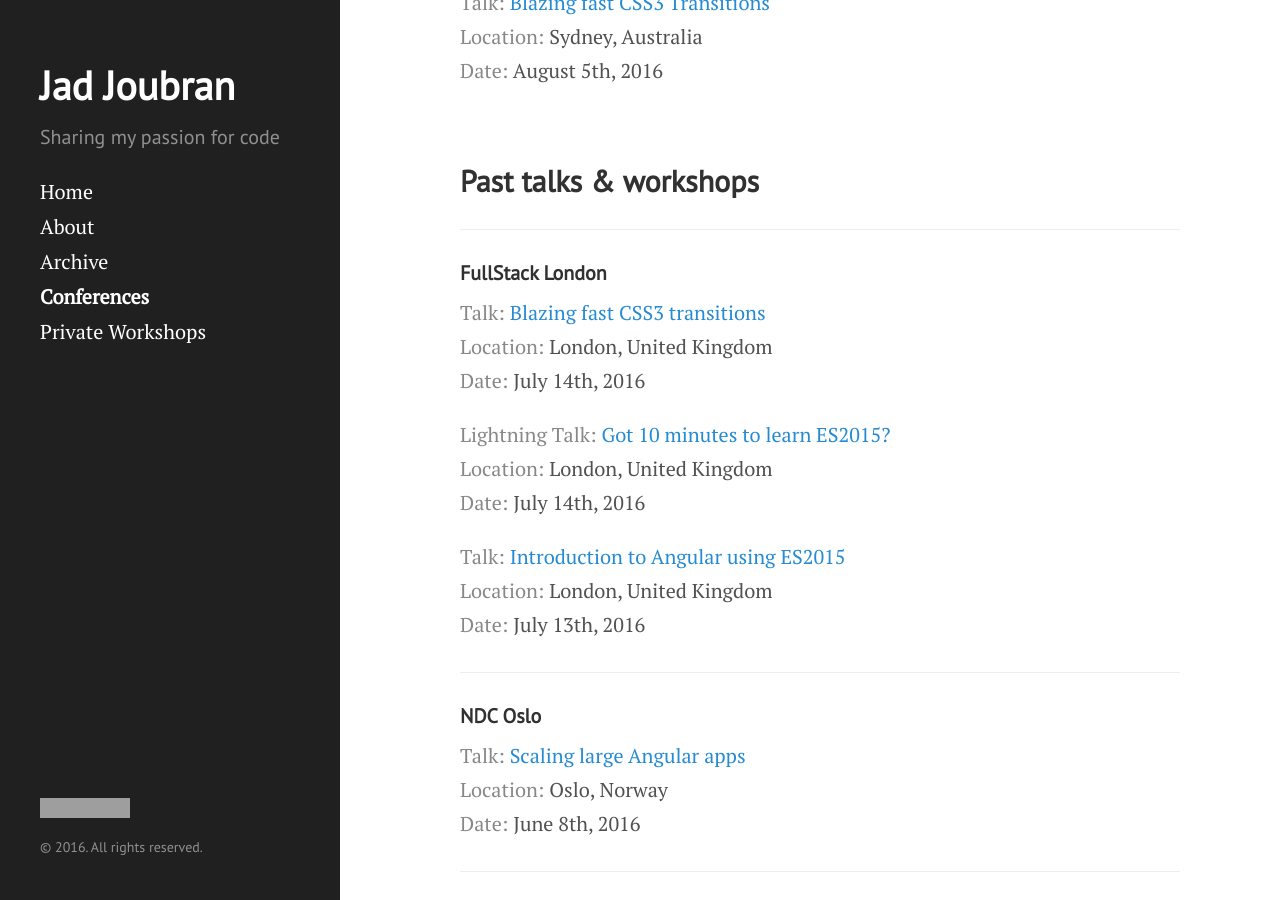
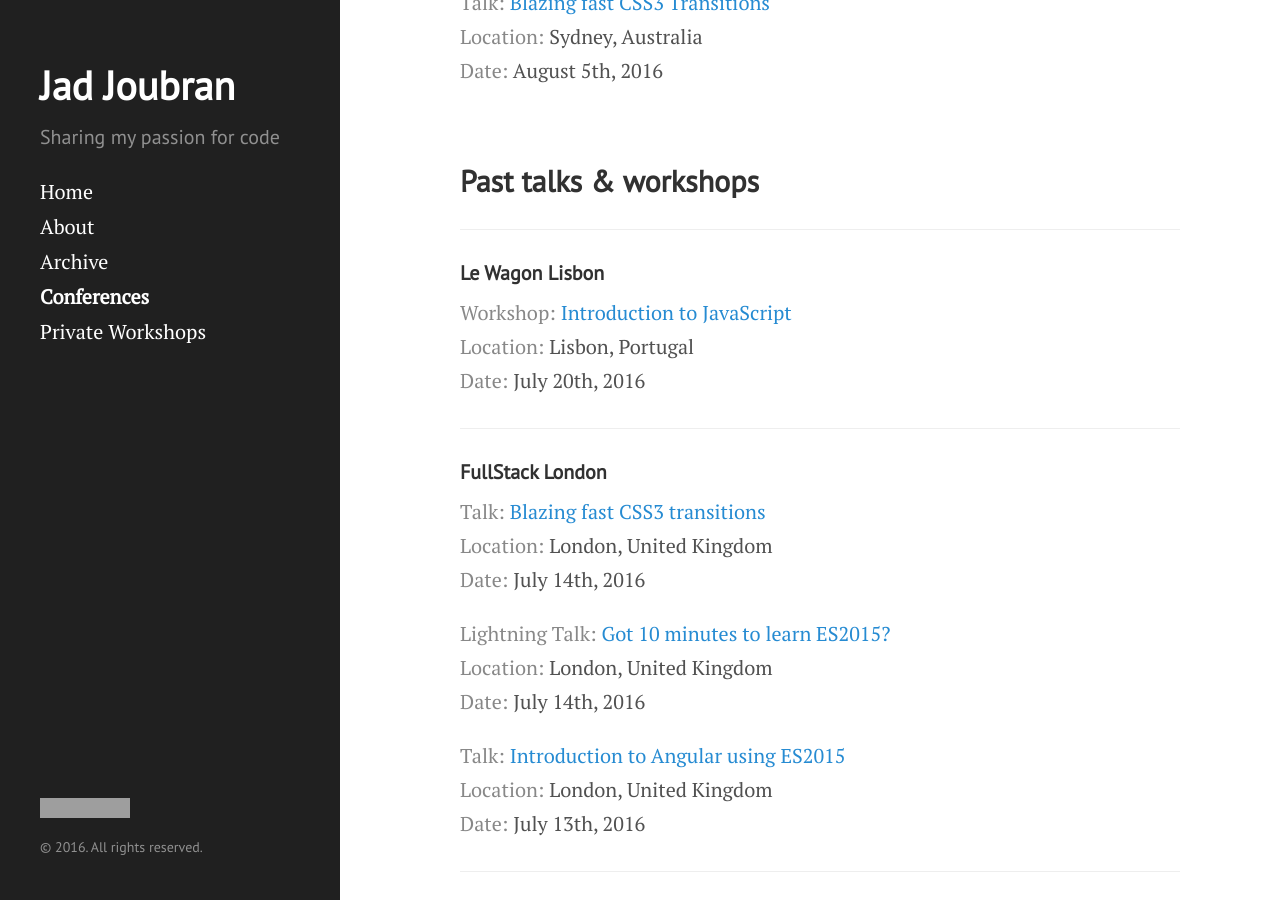
Before and after one commit to jadjoubran/blog, a Jekyll site: the page built from conferences.md, in a window 1280 px wide and 900 px high, scrolled down 411 px. Built offline with Jekyll 4.4.1, drawn with Linux system fonts in a browser that asks for light colours; grey boxes are pictures that could not be loaded.

Commit message:
added Lisbon workshop

```diff
--- a/conferences.md
+++ b/conferences.md
@@ -19,6 +19,14 @@ Below you can find the conferences where I've been invited to speak. I've enjoye
 <br>
 
 ## Past talks & workshops
+<hr>
+
+#### Le Wagon Lisbon
+
+<span class="conferences-ref">Workshop:</span> [Introduction to JavaScript](https://www.lewagon.org/lisbon){:target="_blank"}
+<span class="conferences-ref">Location:</span> Lisbon, Portugal
+<span class="conferences-ref">Date:</span> July 20th, 2016
+
 <hr>
 
 #### FullStack London
```
